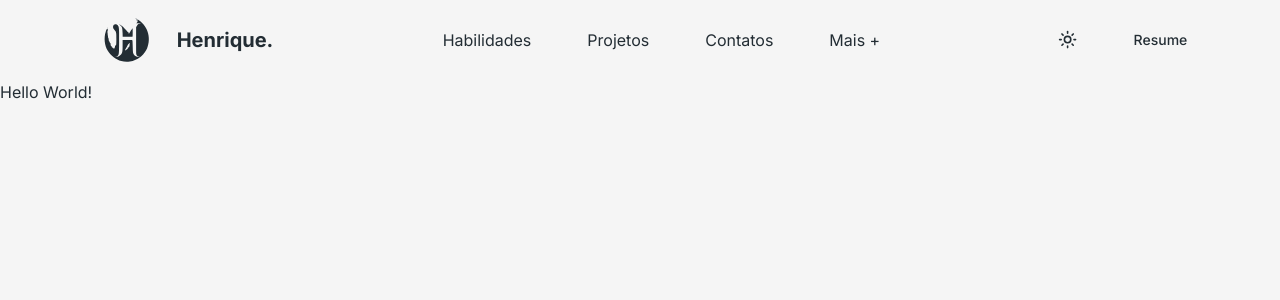
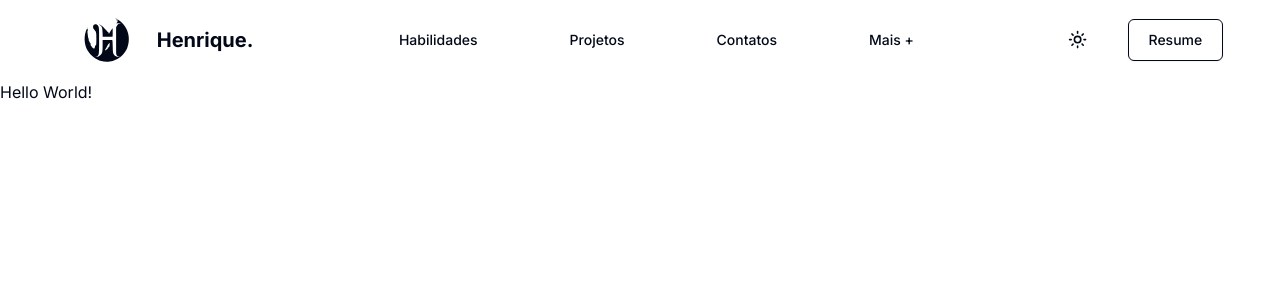
Before and after one commit to HenriqueBragaMoreira/web-portfolio, a Next.js app: page / in a window 1280 px wide. Shown: the top 300 px of the page. Built offline with nearby package versions, Linux system fonts and the light colour scheme.

Commit message:
feat: 🎸 change navbar links in shadcn components

```diff
--- a/package.json
+++ b/package.json
@@ -32,6 +32,7 @@
   "dependencies": {
     "@radix-ui/react-dropdown-menu": "^2.0.6",
     "@radix-ui/react-icons": "^1.3.0",
+    "@radix-ui/react-navigation-menu": "^1.1.4",
     "@radix-ui/react-select": "^2.0.0",
     "@radix-ui/react-slot": "^1.0.2",
     "class-variance-authority": "^0.7.0",
--- a/src/components/navbar.tsx
+++ b/src/components/navbar.tsx
@@ -9,6 +9,14 @@ import {
   DropdownMenuItem,
   DropdownMenuTrigger
 } from "./ui/dropdown-menu";
+import {
+  NavigationMenu,
+  NavigationMenuItem,
+  NavigationMenuLink,
+  NavigationMenuList,
+  navigationMenuTriggerStyle
+} from "./ui/navigation-menu";
+import Link from "next/link";
 
 export function Navbar() {
   const { setTheme } = useTheme();
@@ -19,12 +27,38 @@ export function Navbar() {
         <Logo />
         <span className="font-bold text-xl">Henrique.</span>
       </div>
-      <div className="flex gap-14">
-        <a className="hover:font-semibold hover:underline">Habilidades</a>
-        <a className="hover:font-semibold hover:underline">Projetos</a>
-        <a className="hover:font-semibold hover:underline">Contatos</a>
-        <a className="hover:font-semibold hover:underline">Mais +</a>
-      </div>
+      <NavigationMenu>
+        <NavigationMenuList className="gap-14">
+          <NavigationMenuItem>
+            <Link href="/" legacyBehavior passHref>
+              <NavigationMenuLink className={navigationMenuTriggerStyle()}>
+                Habilidades
+              </NavigationMenuLink>
+            </Link>
+          </NavigationMenuItem>
+          <NavigationMenuItem>
+            <Link href="/" legacyBehavior passHref>
+              <NavigationMenuLink className={navigationMenuTriggerStyle()}>
+                Projetos
+              </NavigationMenuLink>
+            </Link>
+          </NavigationMenuItem>
+          <NavigationMenuItem>
+            <Link href="/" legacyBehavior passHref>
+              <NavigationMenuLink className={navigationMenuTriggerStyle()}>
+                Contatos
+              </NavigationMenuLink>
+            </Link>
+          </NavigationMenuItem>
+          <NavigationMenuItem>
+            <Link href="/" legacyBehavior passHref>
+              <NavigationMenuLink className={navigationMenuTriggerStyle()}>
+                Mais +
+              </NavigationMenuLink>
+            </Link>
+          </NavigationMenuItem>
+        </NavigationMenuList>
+      </NavigationMenu>
       <div className="flex items-center gap-8">
         <DropdownMenu>
           <DropdownMenuTrigger asChild>
@@ -40,7 +74,9 @@ export function Navbar() {
             <DropdownMenuItem onClick={() => setTheme("system")}>System</DropdownMenuItem>
           </DropdownMenuContent>
         </DropdownMenu>
-        <Button variant="ghost">Resume</Button>
+        <Button className="p-5 border-foreground" variant="outline">
+          Resume
+        </Button>
       </div>
     </div>
   );
--- /dev/null
+++ b/src/components/ui/navigation-menu.tsx
@@ -0,0 +1,120 @@
+import * as React from "react";
+import { ChevronDownIcon } from "@radix-ui/react-icons";
+import * as NavigationMenuPrimitive from "@radix-ui/react-navigation-menu";
+import { cva } from "class-variance-authority";
+
+import { cn } from "@/lib/utils";
+
+const NavigationMenu = React.forwardRef<
+  React.ElementRef<typeof NavigationMenuPrimitive.Root>,
+  React.ComponentPropsWithoutRef<typeof NavigationMenuPrimitive.Root>
+>(({ className, children, ...props }, ref) => (
+  <NavigationMenuPrimitive.Root
+    ref={ref}
+    className={cn("relative z-10 flex max-w-max flex-1 items-center justify-center", className)}
+    {...props}
+  >
+    {children}
+    <NavigationMenuViewport />
+  </NavigationMenuPrimitive.Root>
+));
+NavigationMenu.displayName = NavigationMenuPrimitive.Root.displayName;
+
+const NavigationMenuList = React.forwardRef<
+  React.ElementRef<typeof NavigationMenuPrimitive.List>,
+  React.ComponentPropsWithoutRef<typeof NavigationMenuPrimitive.List>
+>(({ className, ...props }, ref) => (
+  <NavigationMenuPrimitive.List
+    ref={ref}
+    className={cn("group flex flex-1 list-none items-center justify-center space-x-1", className)}
+    {...props}
+  />
+));
+NavigationMenuList.displayName = NavigationMenuPrimitive.List.displayName;
+
+const NavigationMenuItem = NavigationMenuPrimitive.Item;
+
+const navigationMenuTriggerStyle = cva(
+  "group inline-flex h-9 w-max items-center justify-center rounded-md bg-background px-4 py-2 text-sm font-medium transition-colors hover:bg-accent hover:text-accent-foreground focus:bg-accent focus:text-accent-foreground focus:outline-none disabled:pointer-events-none disabled:opacity-50 data-[active]:bg-accent/50 data-[state=open]:bg-accent/50"
+);
+
+const NavigationMenuTrigger = React.forwardRef<
+  React.ElementRef<typeof NavigationMenuPrimitive.Trigger>,
+  React.ComponentPropsWithoutRef<typeof NavigationMenuPrimitive.Trigger>
+>(({ className, children, ...props }, ref) => (
+  <NavigationMenuPrimitive.Trigger
+    ref={ref}
+    className={cn(navigationMenuTriggerStyle(), "group", className)}
+    {...props}
+  >
+    {children}{" "}
+    <ChevronDownIcon
+      className="relative top-[1px] ml-1 h-3 w-3 transition duration-300 group-data-[state=open]:rotate-180"
+      aria-hidden="true"
+    />
+  </NavigationMenuPrimitive.Trigger>
+));
+NavigationMenuTrigger.displayName = NavigationMenuPrimitive.Trigger.displayName;
+
+const NavigationMenuContent = React.forwardRef<
+  React.ElementRef<typeof NavigationMenuPrimitive.Content>,
+  React.ComponentPropsWithoutRef<typeof NavigationMenuPrimitive.Content>
+>(({ className, ...props }, ref) => (
+  <NavigationMenuPrimitive.Content
+    ref={ref}
+    className={cn(
+      "left-0 top-0 w-full data-[motion^=from-]:animate-in data-[motion^=to-]:animate-out data-[motion^=from-]:fade-in data-[motion^=to-]:fade-out data-[motion=from-end]:slide-in-from-right-52 data-[motion=from-start]:slide-in-from-left-52 data-[motion=to-end]:slide-out-to-right-52 data-[motion=to-start]:slide-out-to-left-52 md:absolute md:w-auto ",
+      className
+    )}
+    {...props}
+  />
+));
+NavigationMenuContent.displayName = NavigationMenuPrimitive.Content.displayName;
+
+const NavigationMenuLink = NavigationMenuPrimitive.Link;
+
+const NavigationMenuViewport = React.forwardRef<
+  React.ElementRef<typeof NavigationMenuPrimitive.Viewport>,
+  React.ComponentPropsWithoutRef<typeof NavigationMenuPrimitive.Viewport>
+>(({ className, ...props }, ref) => (
+  <div className={cn("absolute left-0 top-full flex justify-center")}>
+    <NavigationMenuPrimitive.Viewport
+      className={cn(
+        "origin-top-center relative mt-1.5 h-[var(--radix-navigation-menu-viewport-height)] w-full overflow-hidden rounded-md border bg-popover text-popover-foreground shadow data-[state=open]:animate-in data-[state=closed]:animate-out data-[state=closed]:zoom-out-95 data-[state=open]:zoom-in-90 md:w-[var(--radix-navigation-menu-viewport-width)]",
+        className
+      )}
+      ref={ref}
+      {...props}
+    />
+  </div>
+));
+NavigationMenuViewport.displayName = NavigationMenuPrimitive.Viewport.displayName;
+
+const NavigationMenuIndicator = React.forwardRef<
+  React.ElementRef<typeof NavigationMenuPrimitive.Indicator>,
+  React.ComponentPropsWithoutRef<typeof NavigationMenuPrimitive.Indicator>
+>(({ className, ...props }, ref) => (
+  <NavigationMenuPrimitive.Indicator
+    ref={ref}
+    className={cn(
+      "top-full z-[1] flex h-1.5 items-end justify-center overflow-hidden data-[state=visible]:animate-in data-[state=hidden]:animate-out data-[state=hidden]:fade-out data-[state=visible]:fade-in",
+      className
+    )}
+    {...props}
+  >
+    <div className="relative top-[60%] h-2 w-2 rotate-45 rounded-tl-sm bg-border shadow-md" />
+  </NavigationMenuPrimitive.Indicator>
+));
+NavigationMenuIndicator.displayName = NavigationMenuPrimitive.Indicator.displayName;
+
+export {
+  navigationMenuTriggerStyle,
+  NavigationMenu,
+  NavigationMenuList,
+  NavigationMenuItem,
+  NavigationMenuContent,
+  NavigationMenuTrigger,
+  NavigationMenuLink,
+  NavigationMenuIndicator,
+  NavigationMenuViewport
+};
--- a/src/styles/globals.css
+++ b/src/styles/globals.css
@@ -4,8 +4,8 @@
 
 @layer base {
   :root {
-    --background: 0, 0%, 96%;
-    --foreground: 203, 20%, 17%;
+    --background: 0 0% 100%;
+    --foreground: 222.2 84% 4.9%;
 
     --card: 0 0% 100%;
     --card-foreground: 222.2 84% 4.9%;
@@ -22,7 +22,7 @@
     --muted: 210 40% 96.1%;
     --muted-foreground: 215.4 16.3% 46.9%;
 
-    --accent: 210 40% 94.1%;
+    --accent: 210 40% 96.1%;
     --accent-foreground: 222.2 47.4% 11.2%;
 
     --destructive: 0 84.2% 60.2%;
@@ -36,7 +36,7 @@
   }
 
   .dark {
-    --background: 0, 0%, 12%;
+    --background: 222.2 84% 4.9%;
     --foreground: 210 40% 98%;
 
     --card: 222.2 84% 4.9%;
```
Also changed, not shown: 1 other file (tests, documents, lock files or other folders).
